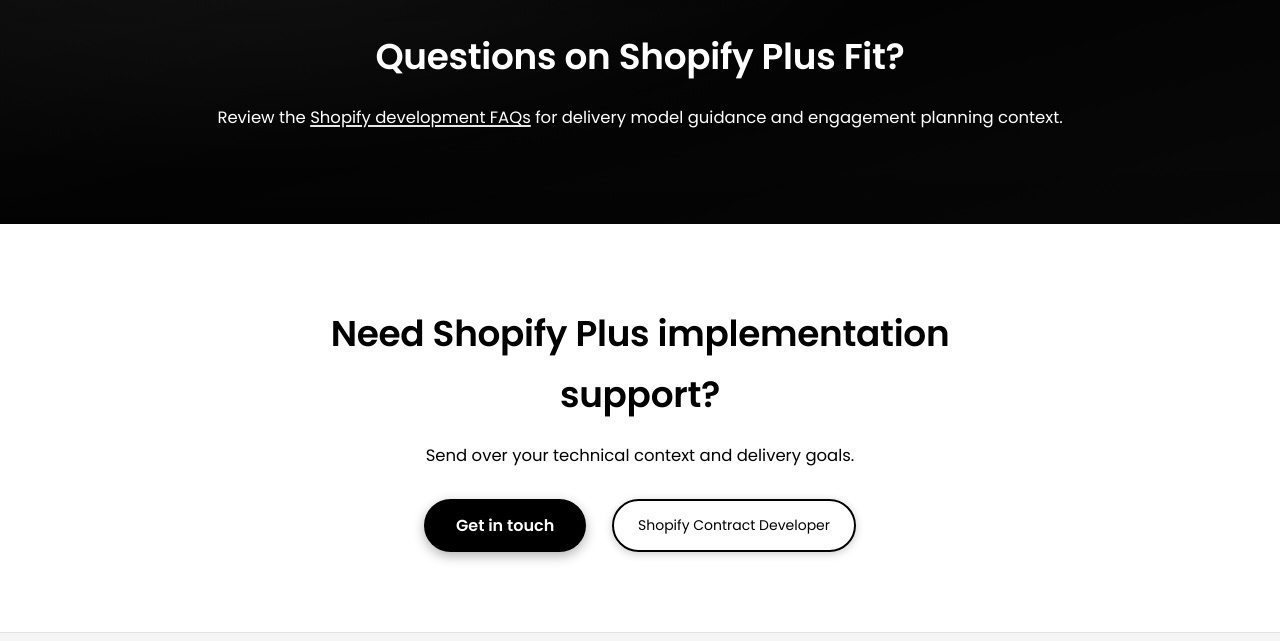
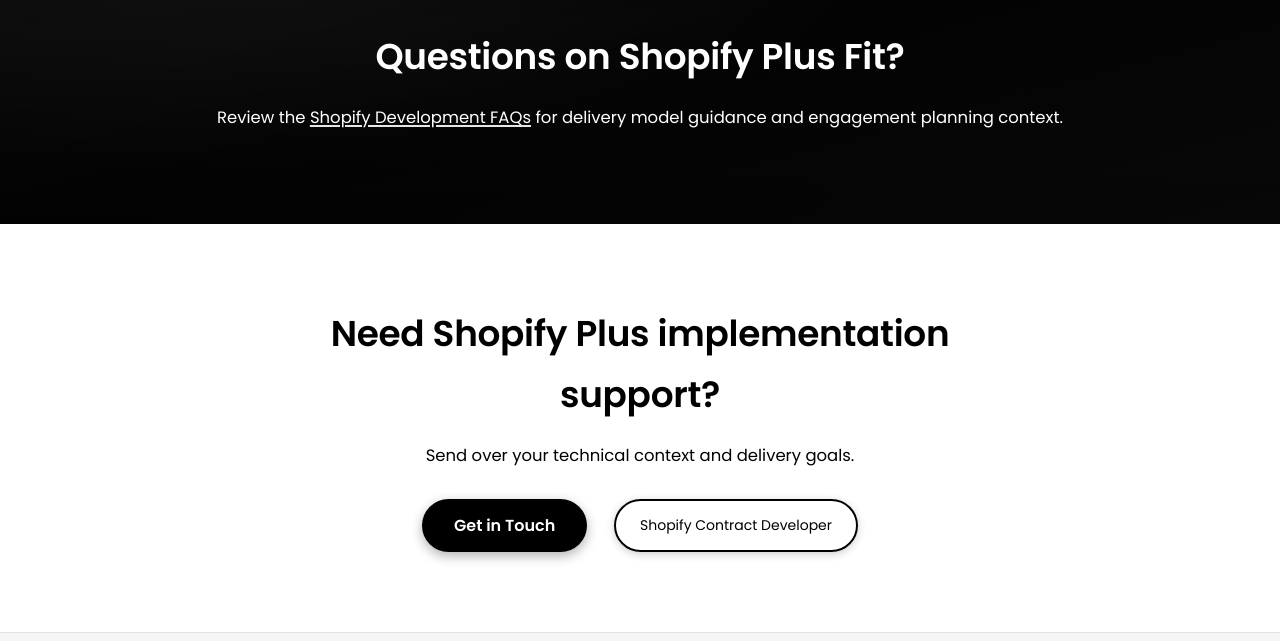
Before and after one commit to DanielleChantee/daniellechantee.github.io, a Jekyll site: the page built from shopify-plus-developer.html, in a window 1280 px wide and 900 px high, scrolled down 1426 px. Shown: the part 154-795 px from the top of the window. Built offline with Jekyll 4.4.1, drawn with Linux system fonts in a browser that asks for light colours.

Commit message:
Apply final wording consistency sweep across visible pages

```diff
--- a/contact.html
+++ b/contact.html
@@ -36,7 +36,7 @@
 
 <div class="contact-fit content-section">
   <div class="content">
-    <h2>Best-Fit Engagements</h2>
+    <h2>Best Fit Engagements</h2>
     <ul>
       <li>Shopify Plus teams shipping continuously in live trading environments.</li>
       <li>Builds requiring senior implementation ownership across theme architecture, app/CMS integration, and checkout logic.</li>
--- a/shopify-development-faqs.html
+++ b/shopify-development-faqs.html
@@ -95,7 +95,7 @@
     <h2>Need a specific answer for your project?</h2>
     <p>Share your current setup and timeline, and I can advise on the best engagement model.</p>
     <div class="button-row">
-      <a href="{{ '/contact/' | relative_url }}" class="btn btn-primary glow-black">Get in touch</a>
+      <a href="{{ '/contact/' | relative_url }}" class="btn btn-primary glow-black">Get in Touch</a>
       <a href="{{ '/working-with-me/' | relative_url }}" class="btn btn-secondary glow-black">Working With Me</a>
     </div>
   </div>
--- a/shopify-plus-developer.html
+++ b/shopify-plus-developer.html
@@ -62,7 +62,7 @@
     <h2>Questions on Shopify Plus Fit?</h2>
     <p>
       Review the
-      <a href="{{ '/shopify-development-faqs/' | relative_url }}">Shopify development FAQs</a>
+      <a href="{{ '/shopify-development-faqs/' | relative_url }}">Shopify Development FAQs</a>
       for delivery model guidance and engagement planning context.
     </p>
   </div>
@@ -73,7 +73,7 @@
     <h2>Need Shopify Plus implementation support?</h2>
     <p>Send over your technical context and delivery goals.</p>
     <div class="button-row">
-      <a href="{{ '/contact/' | relative_url }}" class="btn btn-primary glow-black">Get in touch</a>
+      <a href="{{ '/contact/' | relative_url }}" class="btn btn-primary glow-black">Get in Touch</a>
       <a href="{{ '/shopify-contract-developer/' | relative_url }}" class="btn btn-secondary glow-black">Shopify Contract Developer</a>
     </div>
   </div>
--- a/shopify-speed-optimisation.html
+++ b/shopify-speed-optimisation.html
@@ -46,7 +46,7 @@
     <h2>Improving Shopify storefront speed?</h2>
     <p>Send over your current setup and constraints for scoped recommendations.</p>
     <div class="button-row">
-      <a href="{{ '/contact/' | relative_url }}" class="btn btn-primary glow-black">Get in touch</a>
+      <a href="{{ '/contact/' | relative_url }}" class="btn btn-primary glow-black">Get in Touch</a>
       <a href="{{ '/shopify-contractor/' | relative_url }}" class="btn btn-secondary glow-black">Shopify Contractor Overview</a>
     </div>
   </div>
--- a/working-with-me.html
+++ b/working-with-me.html
@@ -116,7 +116,7 @@
 
   <div class="about about-features content-section">
     <div class="content">
-      <h2>Best-Fit Teams</h2>
+      <h2>Best Fit Teams</h2>
     </div>
     <div class="service-features services-page-features">
       <div class="service-item">
@@ -166,7 +166,7 @@
         <a
           href="{{ '/contact/' | relative_url }}"
           class="btn btn-primary glow-black"
-          >Get in touch</a
+          >Get in Touch</a
         >
       </div>
     </div>
```
